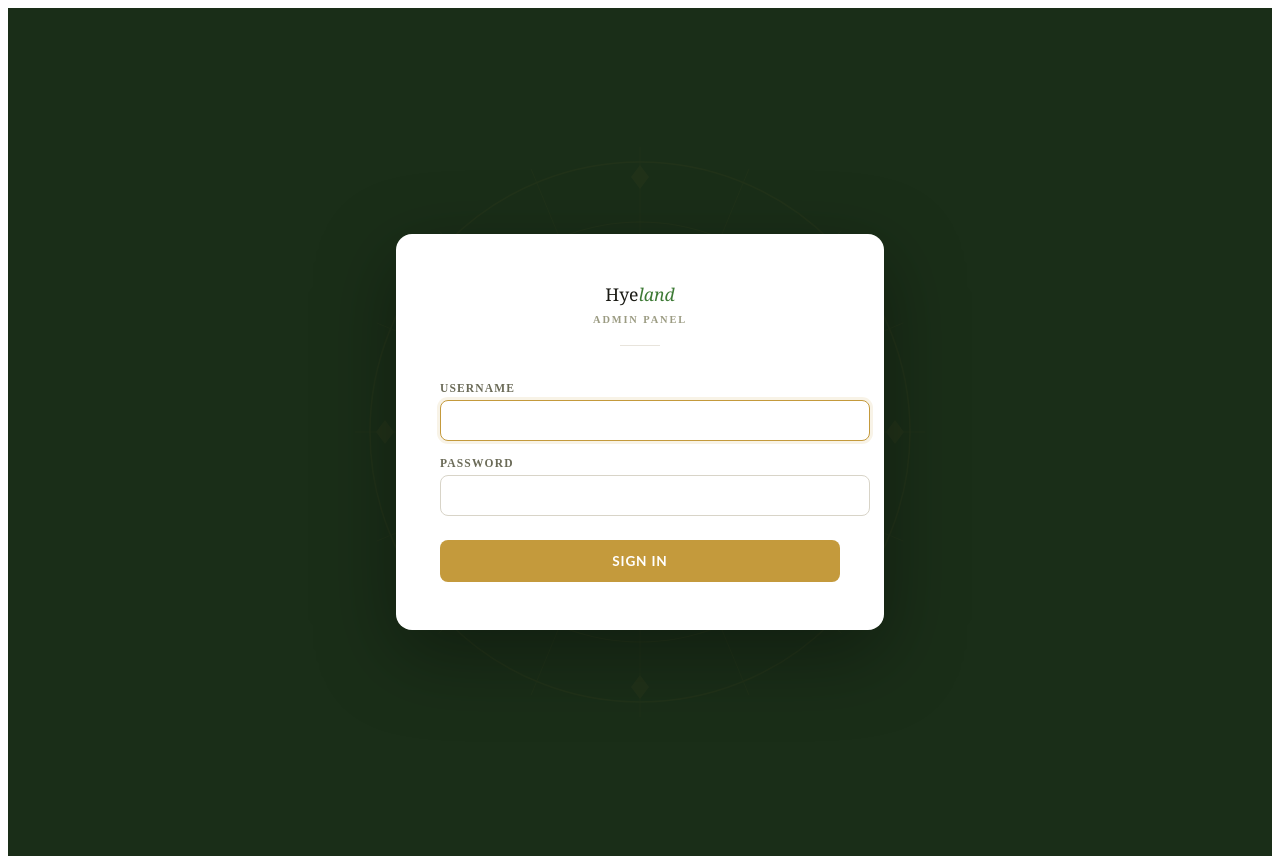
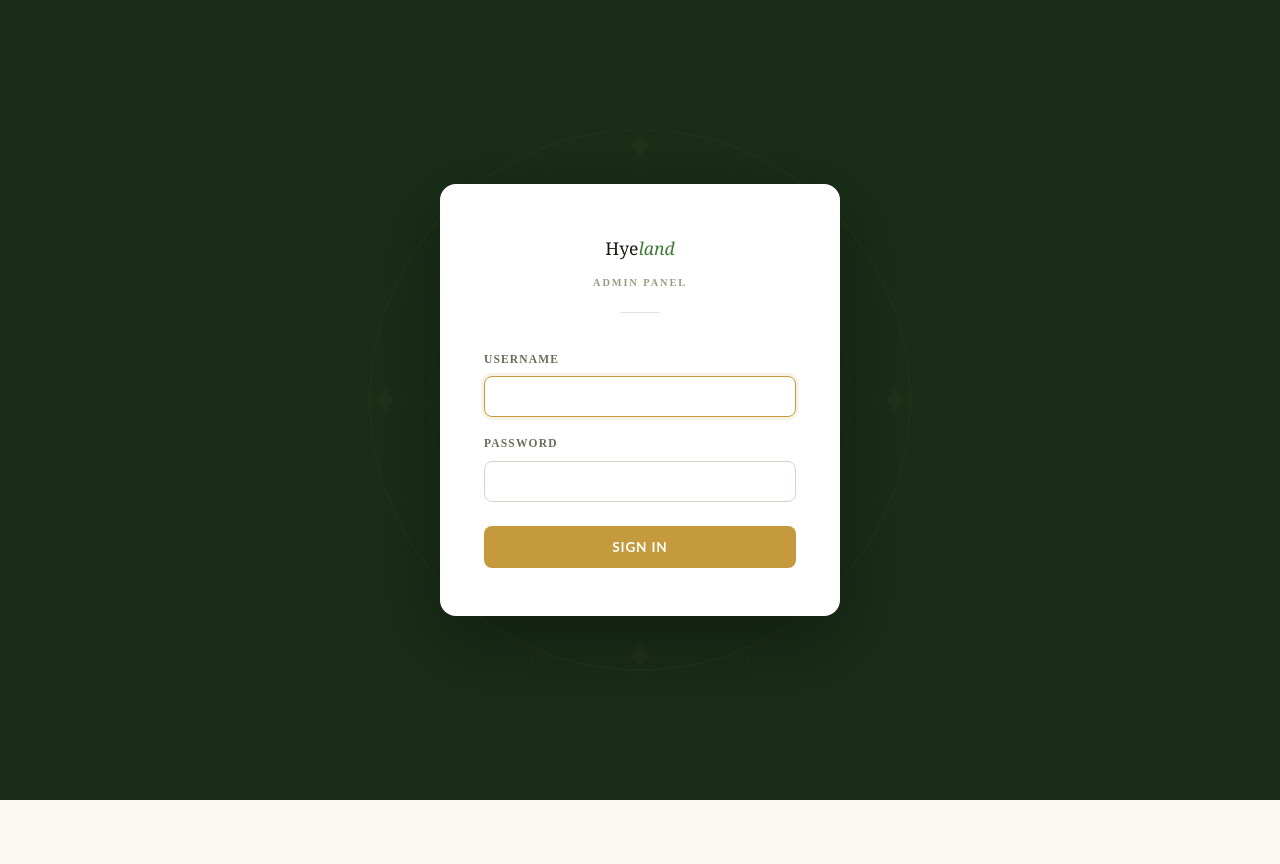
Before and after one commit to alexmelikgit/lca, a Next.js app: page /admin/login in a window 1280 px wide. After the commit the page ends 800 px from the top, so only its background shows below. Built offline with nearby package versions, Linux system fonts and the light colour scheme.

Commit message:
fix: add html/body wrapper for admin routes

```diff
--- /dev/null
+++ b/app/admin/layout.tsx
@@ -0,0 +1,9 @@
+import '@/app/globals.css';
+
+export default function AdminLayout({ children }: { children: React.ReactNode }) {
+  return (
+    <html lang="en">
+      <body>{children}</body>
+    </html>
+  );
+}
```
